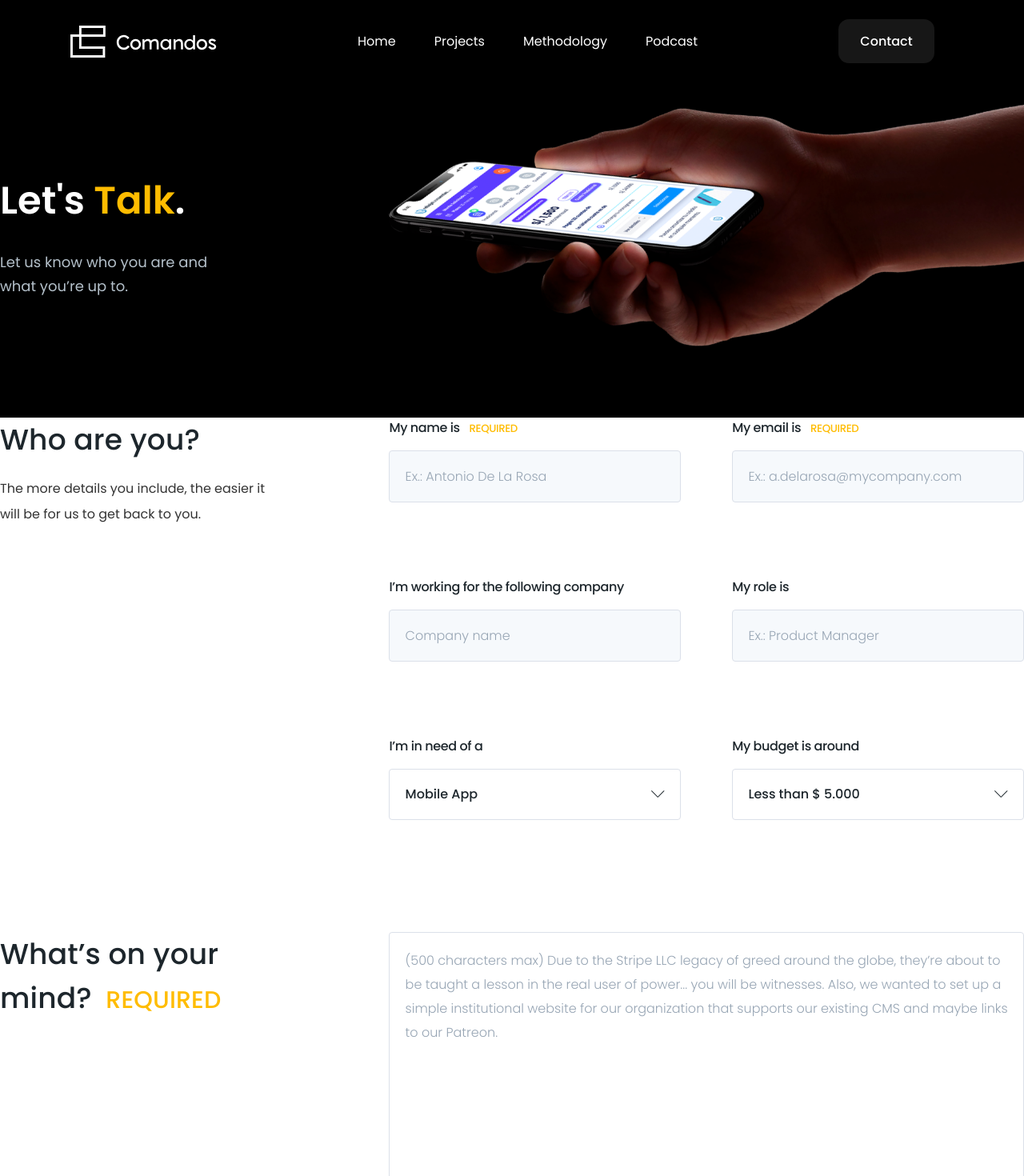
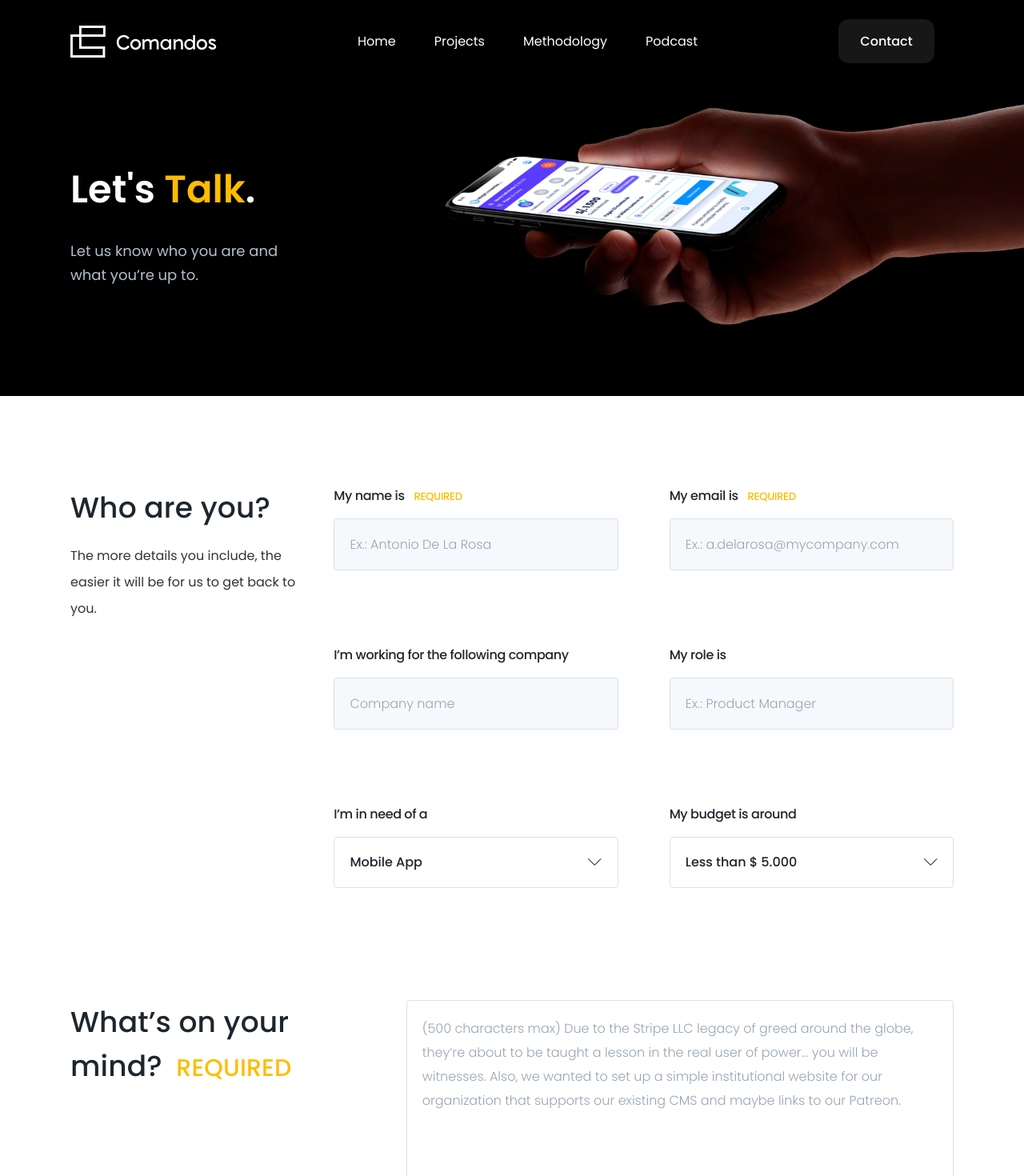
Before and after one commit to 01Comandos/Portfolio-Comandos, a Next.js app: page /contact in a window 1280 px wide. Shown: the top 1470 px of the page at 80% size. Built offline with nearby package versions, Linux system fonts and the light colour scheme.

Commit message:
Added new paddings to contact page

```diff
--- a/components/ContactForm/ContactForm.js
+++ b/components/ContactForm/ContactForm.js
@@ -16,7 +16,7 @@ const ContactForm = () => {
   }, [state]);
 
   return (
-    <section className={styles.container} id="form-top">
+    <section className={`${styles.container} padding-x`} id="form-top">
       <form className={styles.form} onSubmit={handleSubmit}>
         <section className={styles.whoAreYou}>
           <h2 className={styles.title}>Who are you?</h2>
--- a/components/ContactForm/ContactForm.module.css
+++ b/components/ContactForm/ContactForm.module.css
@@ -1,5 +1,7 @@
 .container {
   background-color: white;
+  padding-top: 4rem;
+  padding-bottom: 4rem;
 }
 
 .title {
@@ -189,7 +191,19 @@
   }
 }
 
+@media (min-width: 769px) {
+  .container {
+    padding-top: 5.5rem;
+    padding-bottom: 5.5rem;
+  }
+}
+
 @media (min-width: 1201px) {
+  .container {
+    padding-top: 7rem;
+    padding-bottom: 7rem;
+  }
+
   .basicInfo {
     display: grid;
     display: grid;
--- a/pages/contact.js
+++ b/pages/contact.js
@@ -16,7 +16,7 @@ import styles from "../styles/Contact.module.css";
         <link rel="icon" href="/favicon.ico" />
       </Head>
       <main className="pageContainer">
-        <section className={styles.heroContainer}>
+        <section className={`${styles.heroContainer} padding-x`}>
           <figure>
             <img src="/images/contact-hero.png" alt="Contact hero image" />
           </figure>
--- a/styles/Contact.module.css
+++ b/styles/Contact.module.css
@@ -12,6 +12,7 @@
 
 .heroContainer figure {
   text-align: right;
+  margin-right: calc(-1 * var(--padding-mobile));
 }
 
 .heroTitle {
@@ -47,7 +48,7 @@
 
 @media (min-width: 769px) {
   .heroContainer figure {
-    text-align: right;
+    margin-right: calc(-1 * var(--padding-tablet));
   }
 }
 
@@ -58,7 +59,7 @@
     flex-wrap: nowrap;
     justify-content: space-between;
     height: auto;
-    padding: 0 0 3rem 0;
+    padding-bottom: 3rem;
   }
 
   .heroContainer > div {
@@ -69,10 +70,10 @@
 
 @media (min-width: 1201px) {
   .heroContainer {
-    padding: 0 0 5rem 0;
+    padding-bottom: 5rem;
   }
 
   .heroContainer figure {
-    text-align: right;
+    margin-right: calc(-1 * var(--padding-large));
   }
 }
```
